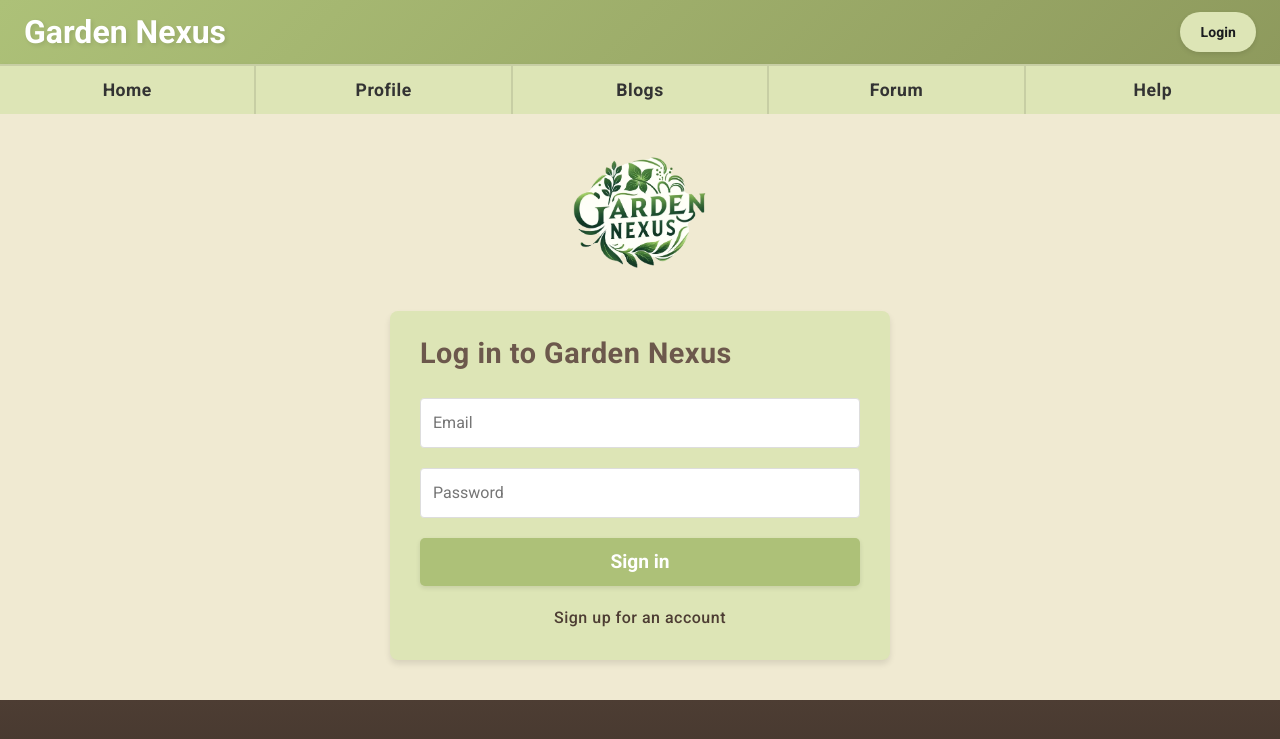
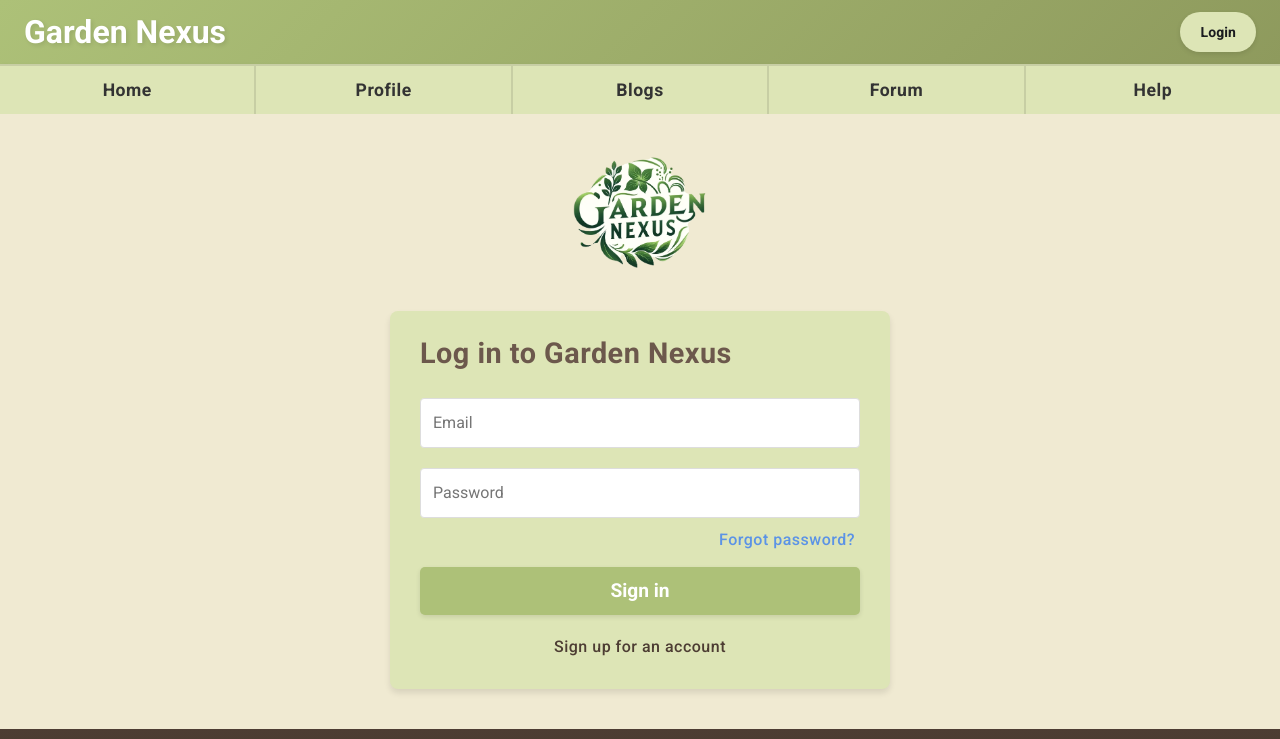
Before and after one commit to Costersda/garden_nexus, an Angular app in the folder client/: page /login in a window 1280 px wide. Shown: the top 739 px of the page. Built offline with nearby package versions, Linux system fonts and the light colour scheme.

Commit message:
added forgot-password to login

```diff
--- a/client/src/app/auth/components/login/login.component.html
+++ b/client/src/app/auth/components/login/login.component.html
@@ -17,13 +17,16 @@
           class="login-input"
         />
       </div>
-      <div class="input-container">
+      <div class="password-input-container">
         <input
           formControlName="password"
           type="password"
           placeholder="Password"
           class="login-input"
         />
+      </div>
+      <div class="forgot-password-container">
+        <a routerLink="/forgot-password" class="bottom-form-links forgot-password-link">Forgot password?</a>
       </div>
       <button type="submit" class="login-submit-button">Sign in</button>
     </form>
--- a/client/src/styles/login.css
+++ b/client/src/styles/login.css
@@ -67,6 +67,10 @@
 
 .input-container {
   margin-bottom: 20px;
+}
+
+.password-input-container {
+  margin-bottom: 10px;
 }
 
 .login-input:focus {
@@ -218,6 +222,22 @@
   margin-top: 5px;
 }
 
+.forgot-password-container {
+  text-align: right;
+  margin-bottom: 15px; /* Adjust as needed for spacing */
+}
+
+.forgot-password-link {
+  margin-right: 5px;
+  color: #5b93e6;
+  text-decoration: none;
+  transition: color 0.3s ease;
+}
+
+.forgot-password-link:hover {
+  text-decoration: underline;
+}
+
 @media (max-width: 480px) {
   .form-container {
     padding: 20px;
```
Lines whose indentation alone changed are shown as unchanged.
